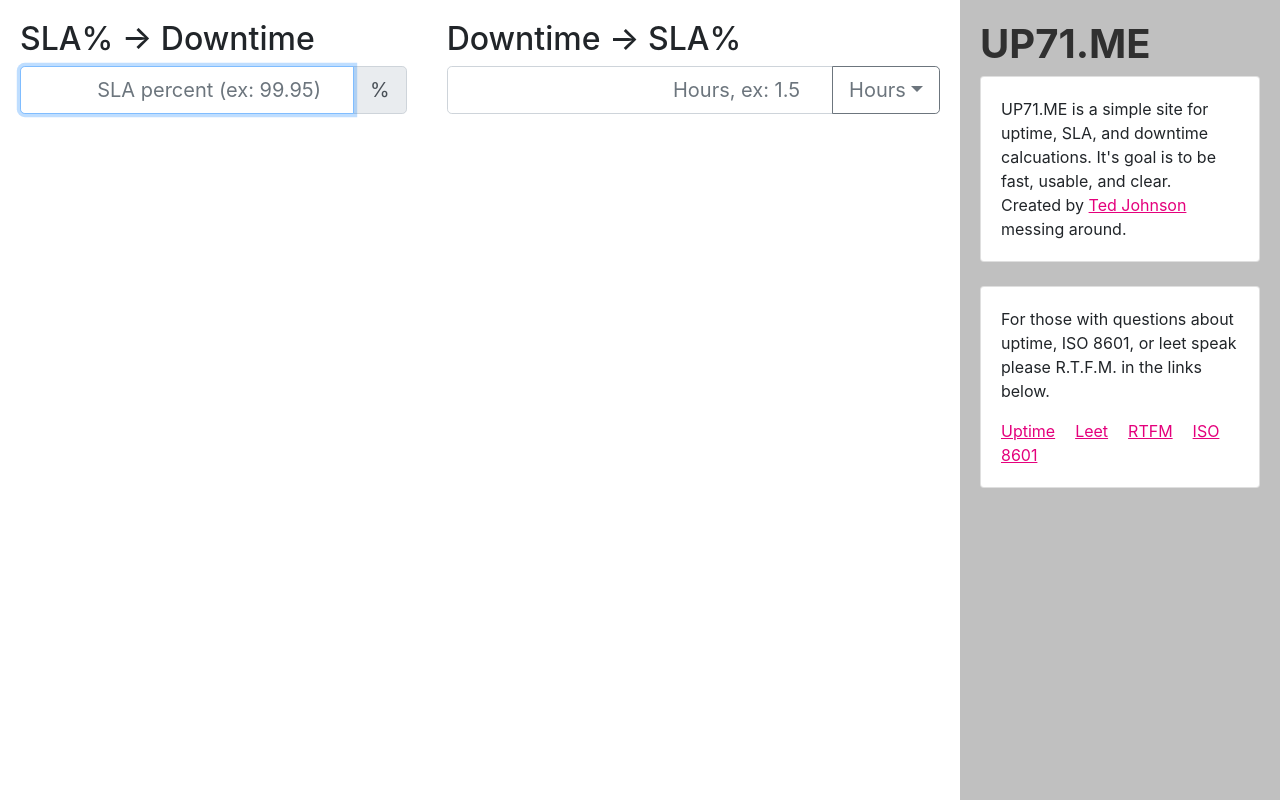
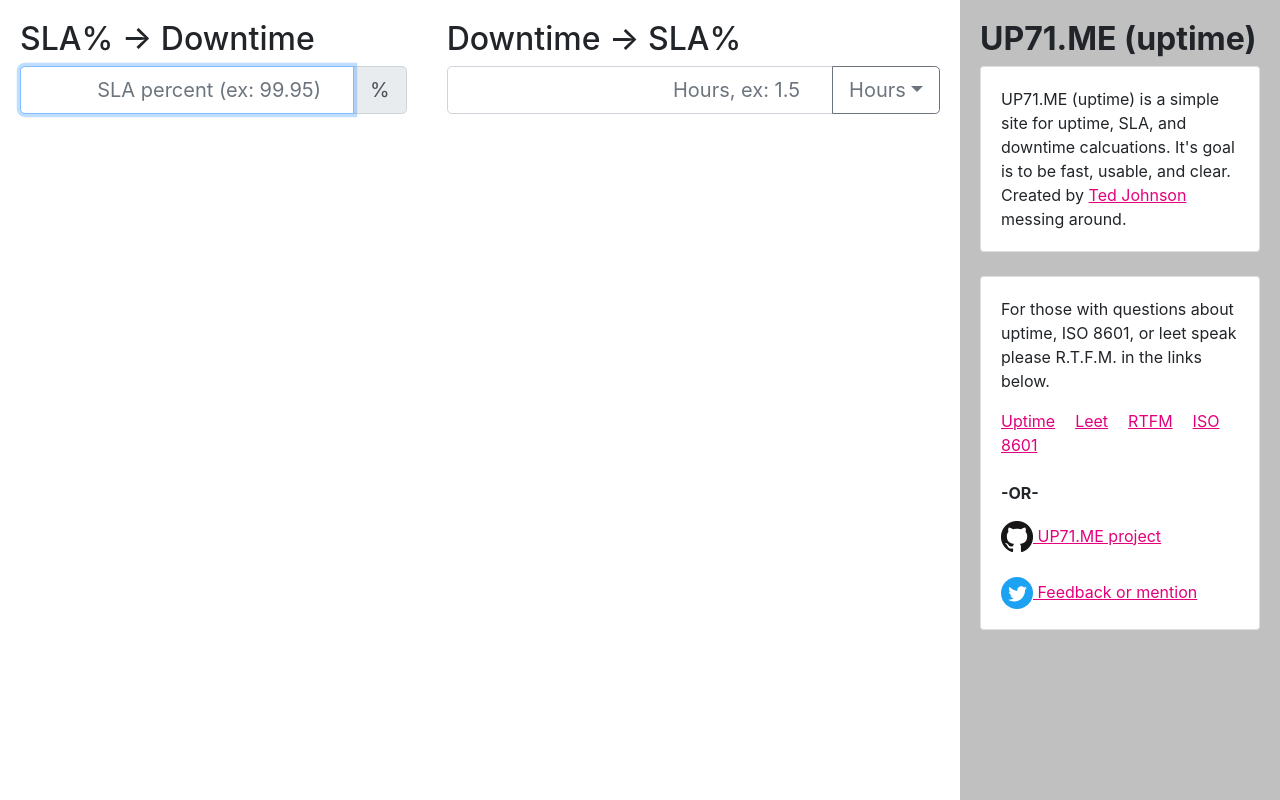
Before and after one commit to TedMN/up71.me, a React (Create React App) app: page / in a window 1280 px wide. Built offline with nearby package versions, Linux system fonts and the light colour scheme.

Commit message:
Content changes including title and links.

```diff
--- a/src/App.tsx
+++ b/src/App.tsx
@@ -19,10 +19,10 @@
           </Col>
 
           <Col lg="12" md="12" xl="3" className="App-notes">
-            <h1><b>UP71.ME</b></h1>
+            <h2><b>UP71.ME (uptime)</b></h2>
             <Card>
               <Card.Body>
-                UP71.ME is a simple site for uptime, SLA, and downtime calcuations.  It's goal is to be fast, usable, and clear.<br/>
+                UP71.ME (uptime) is a simple site for uptime, SLA, and downtime calcuations.  It's goal is to be fast, usable, and clear.<br/>
               Created by <a
                 className="App-link"
                 href="https://www.linkedin.com/in/johnsontedm"
@@ -51,6 +51,14 @@
                 href="https://en.wikipedia.org/wiki/ISO_8601"
                 target="_blank"
                 rel="noopener noreferrer">ISO 8601</Card.Link>
+                <Card.Text><br/><b>-OR-</b><br/></Card.Text>
+                <Card.Link className="App-link" href="https://github.com/TedMN/up71.me" target="_blank">
+                  <img alt="Github project link" src="GitHub-Mark-32px.png"/> UP71.ME project
+                </Card.Link>
+                <br/><br/>
+                <Card.Link className="App-link" href="https://twitter.com/intent/tweet?url=https://up71.me/&text=@TedMN Feedback or suggestion&hashtags=sla,up71.me,uptime" target="_blank">
+                  <img alt="Twitter" src="Twitter_Social_Icon_Circle_Color.svg" width="32px" height="32px"/> Feedback or mention
+                </Card.Link>
               </Card.Body>
             </Card>
           </Col>
```
